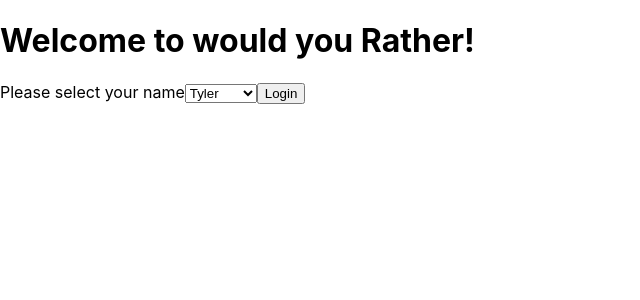
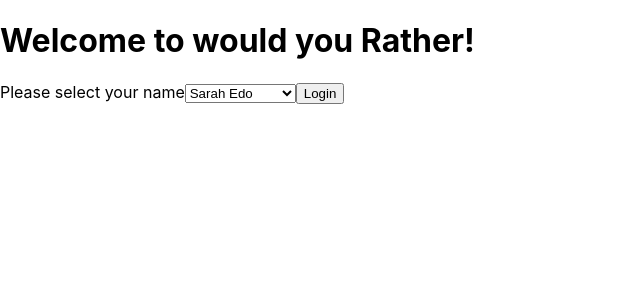
Before and after one commit to tasawernawaz/would-your-rather, a React (Create React App) app: page / in a window 1280 px wide. Shown: the top 300 px of the page, without its empty margins (0-640 px from the left). Built offline with nearby package versions, Linux system fonts and the light colour scheme.

Commit message:
feat: basic skelton for project would you rather added

```diff
--- a/package.json
+++ b/package.json
@@ -8,7 +8,10 @@
     "@testing-library/user-event": "^12.1.10",
     "react": "^17.0.1",
     "react-dom": "^17.0.1",
+    "react-redux": "^7.2.2",
     "react-scripts": "4.0.1",
+    "redux": "^4.0.5",
+    "redux-thunk": "^2.3.0",
     "web-vitals": "^0.2.4"
   },
   "scripts": {
--- a/src/App.js
+++ b/src/App.js
@@ -1,10 +1,15 @@
+import React from 'react'
 import './App.css';
 import Login from './components/Login'
 
-function App() {
-  return (
-    <Login />
-  )
+class App extends React.Component {
+
+  render () {
+    return (
+      <Login />
+    )
+  }
+
 }
 
-export default App;
+export default App
--- a/src/components/Login.js
+++ b/src/components/Login.js
@@ -1,8 +1,16 @@
 import React from 'react'
+import { loadUsers } from '../actions/users'
+import { connect } from 'react-redux'
+
 
 class Login extends React.Component {
     state = {
         selectedUser: ""
+    }
+
+
+    componentDidMount() {
+    this.props.dispatch(loadUsers())
     }
 
     handleChange = (e) => {
@@ -23,8 +31,9 @@ class Login extends React.Component {
                 <div>
                     Please select your name
                     <select value={this.state.selectedUser} onChange={this.handleChange}>
-                        <option>Tyler</option>
-                        <option>Tasawer</option>
+                        {this.props.users.map(user =>
+                            <option key={user.id}>{user.name}</option>
+                        )}
                     </select>
                     <button type="submit" onClick={this.handleSubmit}>Login</button>
                 </div>
@@ -33,4 +42,10 @@ class Login extends React.Component {
     }
 }
 
-export default Login
+function mapStateToProps({users}) {
+    return {
+        users: Object.values(users)
+    }
+}
+
+export default connect(mapStateToProps)(Login)
--- a/src/index.js
+++ b/src/index.js
@@ -2,16 +2,18 @@ import React from 'react';
 import ReactDOM from 'react-dom';
 import './index.css';
 import App from './App';
-import reportWebVitals from './reportWebVitals';
+
+import { Provider } from 'react-redux'
+import { createStore } from 'redux'
+import middleware from './middleware'
+import reducer from './reducers'
+
+
+const store = createStore(reducer, middleware)
 
 ReactDOM.render(
-  <React.StrictMode>
-    <App />
-  </React.StrictMode>,
-  document.getElementById('root')
-);
-
-// If you want to start measuring performance in your app, pass a function
-// to log results (for example: reportWebVitals(console.log))
-// or send to an analytics endpoint. Learn more: https://bit.ly/CRA-vitals
-reportWebVitals();
+    <Provider store={store}>
+        <App />
+    </Provider>,
+    document.getElementById('root')
+)
```
Also changed, not shown: 2 other files (tests, documents, lock files or other folders).
